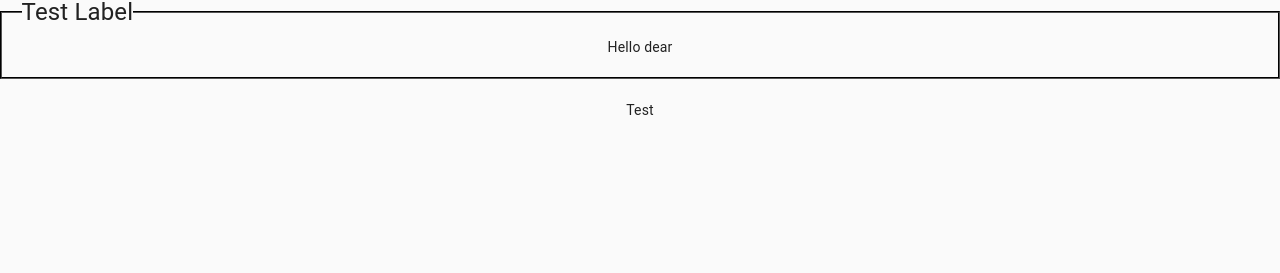
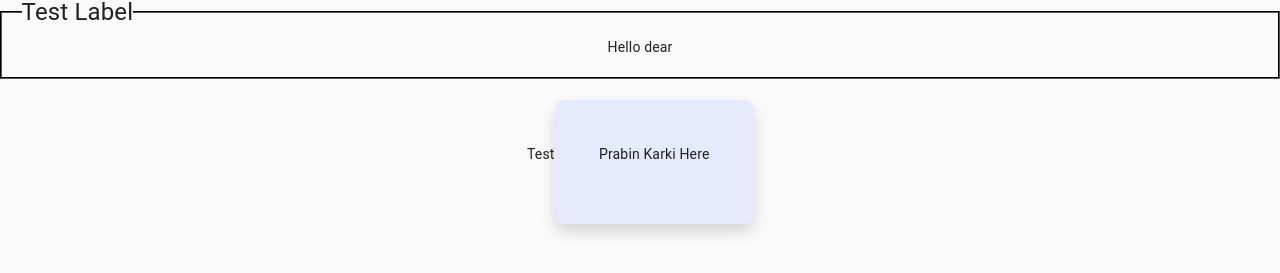
Before and after one commit to prabinkarki643/react-reusable-components, a React (Create React App) app: page /test in a window 1280 px wide. Shown: the part 317-590 px from the top of the page. Built offline with nearby package versions, Linux system fonts and the light colour scheme; no server answers.

Commit message:
GlassCard Added

```diff
--- a/package.json
+++ b/package.json
@@ -18,9 +18,11 @@
     "react-redux": "^7.2.2",
     "react-router-dom": "^5.2.0",
     "react-scripts": "4.0.0",
+    "react-spring": "^9.1.2",
     "redux": "^4.0.5",
     "redux-saga": "^1.1.3",
     "redux-thunk": "^2.3.0",
+    "styled-components": "^5.3.0",
     "web-vitals": "^0.2.4",
     "workbox-background-sync": "^5.1.4",
     "workbox-broadcast-update": "^5.1.4",
--- /dev/null
+++ b/src/components/RGlassCard/RGlassCard.js
@@ -0,0 +1,46 @@
+import React from "react";
+import styled from "styled-components";
+import { useSpring, animated, config } from "react-spring";
+
+const Container = styled(animated.div)`
+  display: inline-block;
+  padding: 3em;
+  background: #c7d2fe66;
+  border-radius: 10px;
+  z-index: 1;
+  position: relative;
+  border: 2px solid transparent;
+  background-clip: border-box;
+  cursor: pointer;
+  @supports (backdrop-filter: blur(10px)) or (--webkit-backdrop-filter: blur(10px)) {
+    backdrop-filter: blur(10px);
+    --webkit-backdrop-filter: blur(10px);
+  }
+`;
+
+const calc = (x, y) => [
+  -(y - window.innerHeight / 2) / 20,
+  (x - window.innerWidth / 2) / 20,
+  1,
+];
+const trans = (x, y, s) =>
+  `perspective(600px) rotateX(${x}deg) rotateY(${y}deg) scale(${s})`;
+
+export default function RGlassCard({ children, animated = true }) {
+  const [props, set] = useSpring(() => ({
+    xys: [0, 0, 1],
+    config: config.default,
+  }));
+  return (
+    <Container
+    className="shadow"
+      onMouseMove={({ clientX: x, clientY: y }) => set({ xys: calc(x, y) })}
+      onMouseLeave={() => set({ xys: [0, 0, 1] })}
+      style={{
+        transform: animated ? props.xys.interpolate(trans) : "none",
+      }}
+    >
+      {children}
+    </Container>
+  );
+}
--- /dev/null
+++ b/src/components/RGlassCard/index.js
@@ -0,0 +1,3 @@
+import RGlassCard from "./RGlassCard";
+
+export default RGlassCard
--- a/src/components/index.js
+++ b/src/components/index.js
@@ -9,3 +9,4 @@ export {default as RSecureImage} from './RSecureImage'
 export {default as RSpace} from './RSpace'
 export {default as RSocialMedia} from './RSocialMedia'
 export {default as RFieldSet} from './RFieldSet'
+export {default as RGlassCard} from './RGlassCard'
--- a/src/pages/TestPage.js
+++ b/src/pages/TestPage.js
@@ -11,6 +11,7 @@ import {
   RSocialMedia,
   RFieldSet,
   RMenu,
+  RGlassCard,
 } from "../components";
 import { withRouterWithQuery } from "../hoc";
 
@@ -101,6 +102,12 @@ function TestPage(props) {
             </div>
           )}
         </RMenu>
+
+        <RGlassCard>
+          <div>
+            <p>Prabin Karki Here</p>
+          </div>
+        </RGlassCard>
       </center>
     </Root>
   );
```
Also changed, not shown: 1 other file (tests, documents, lock files or other folders).
